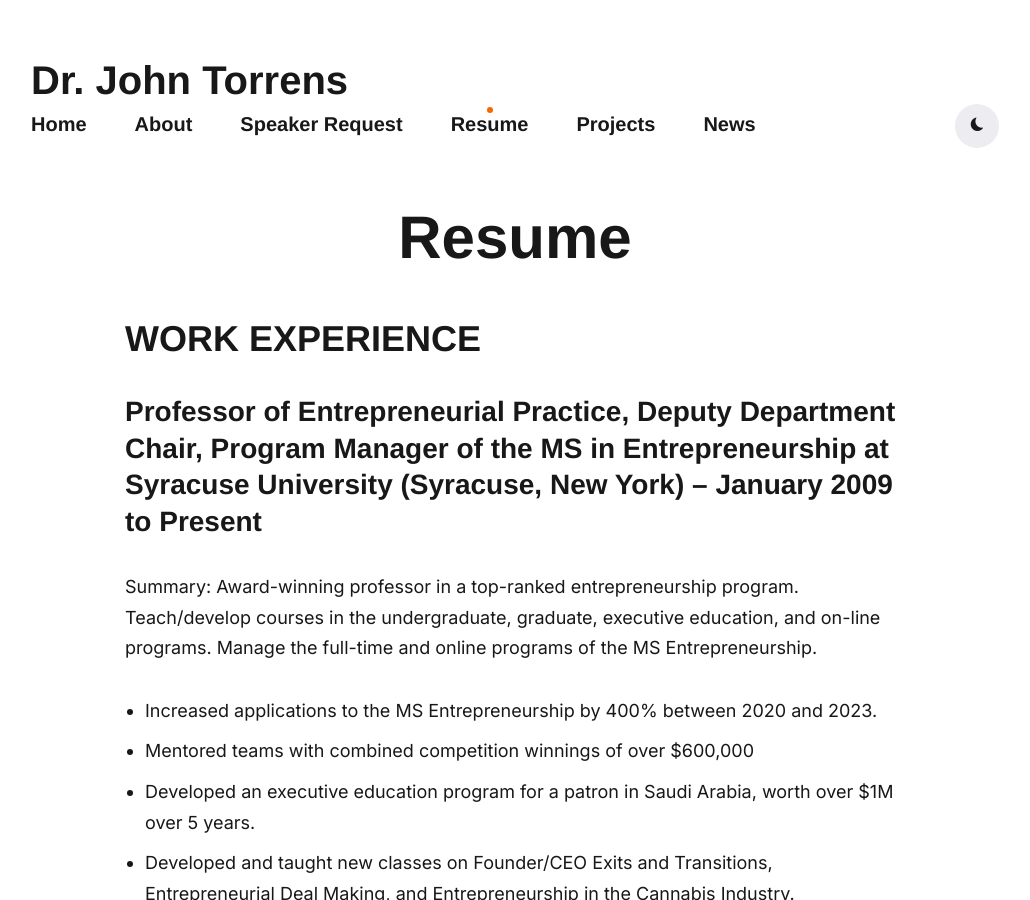
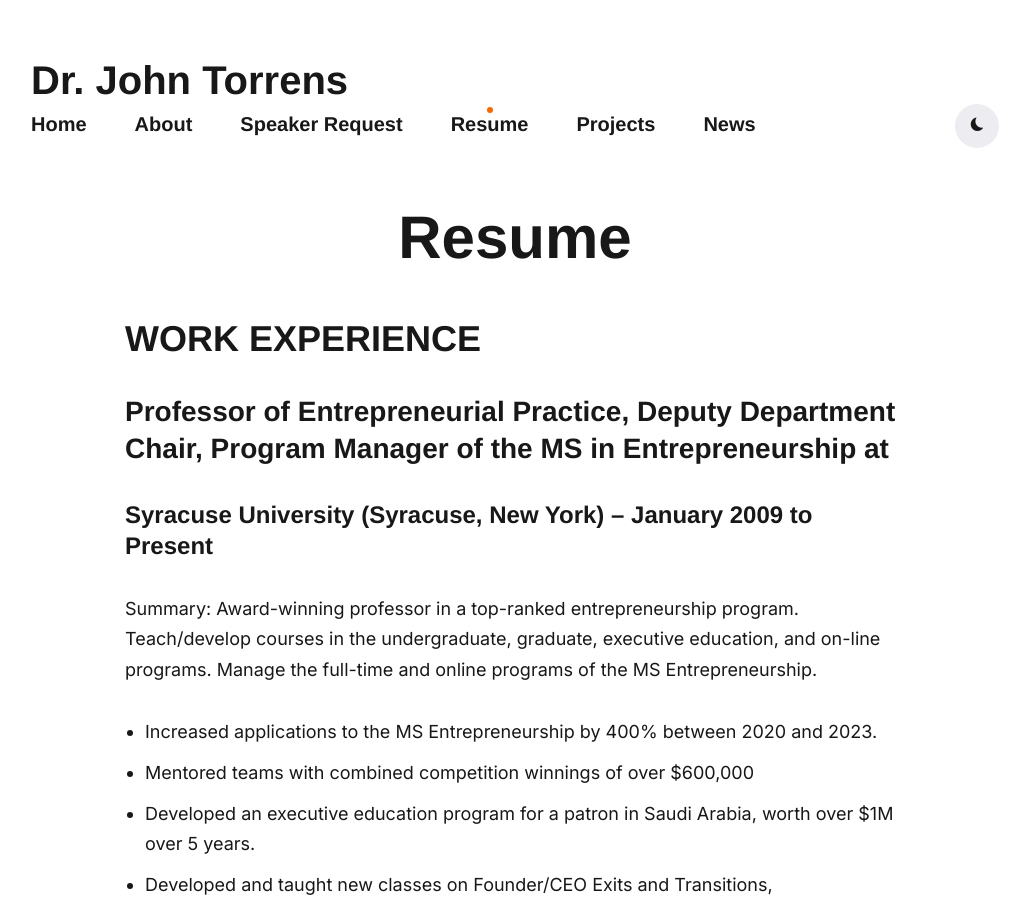
Before and after one commit to bishal784411/John-Torrens-image, a Jekyll site: the page built from _pages/resume.md, in a window 1280 px wide and 900 px high. Shown: the whole window, without its empty margins (125-1155 px from the left). Built offline with Jekyll 4.4.1, drawn with Linux system fonts in a browser that asks for light colours; nearby versions of some CDN libraries; some web fonts are replaced.

```diff
--- a/_pages/resume.md
+++ b/_pages/resume.md
@@ -6,7 +6,8 @@ permalink: /resume/
 
 # WORK EXPERIENCE
 
-## Professor of Entrepreneurial Practice, Deputy Department Chair, Program Manager of the MS in Entrepreneurship at Syracuse University (Syracuse, New York) -- January 2009 to Present
+## Professor of Entrepreneurial Practice, Deputy Department Chair, Program Manager of the MS in Entrepreneurship at
+### Syracuse University (Syracuse, New York) -- January 2009 to Present
 
 Summary: Award-winning professor in a top-ranked entrepreneurship program. Teach/develop courses in the undergraduate, graduate, executive education, and on-line programs. Manage the full-time and online programs of the MS Entrepreneurship.
 
```
